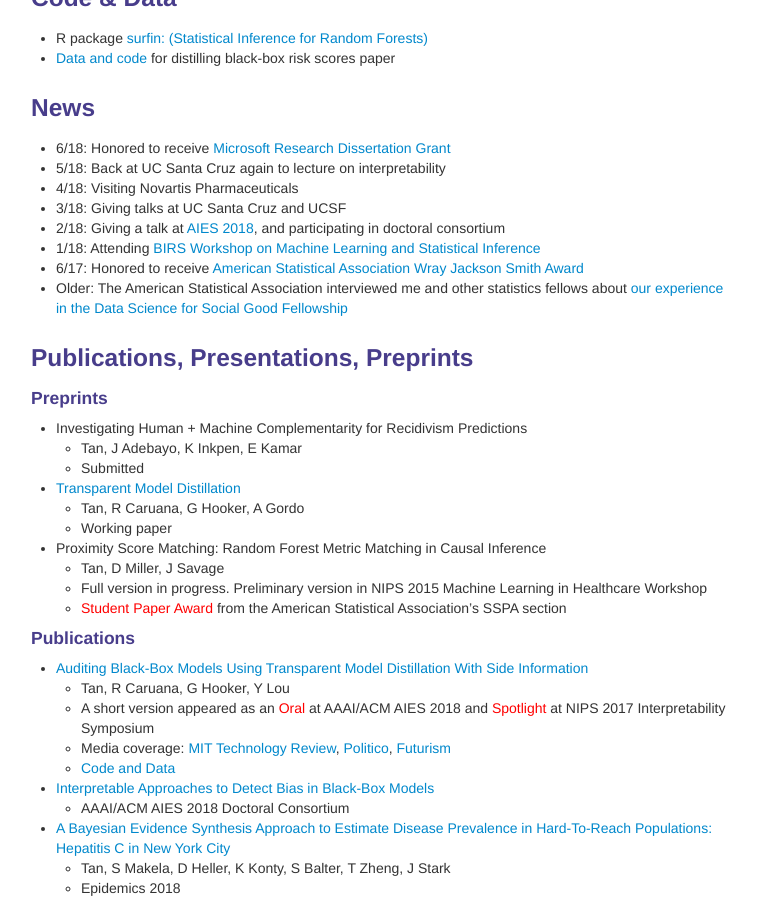
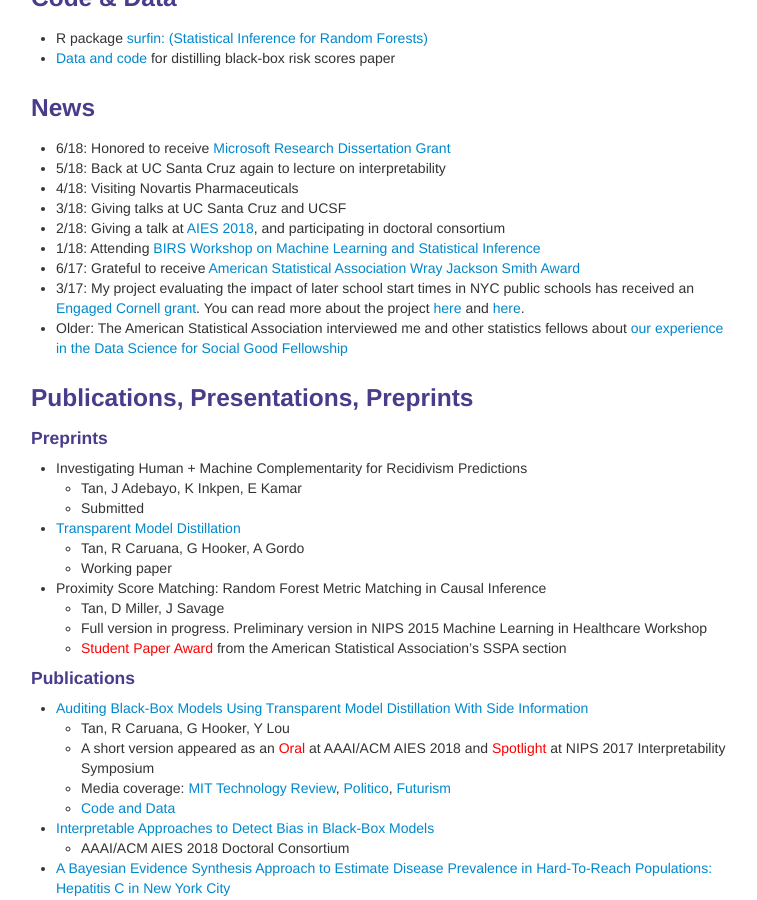
Before and after one commit to shftan/shftan.github.io, a Jekyll site: the page built from index.md, in a window 1280 px wide and 900 px high, scrolled down 424 px. Shown: the whole window, without its empty margins (259-1016 px from the left). Built offline with Jekyll 4.4.1, drawn with Linux system fonts in a browser that asks for light colours.

Commit message:
Update index.md

```diff
--- a/index.md
+++ b/index.md
@@ -30,7 +30,8 @@ Contact me at ht395 AT cornell.edu
 - 3/18: Giving talks at UC Santa Cruz and UCSF
 - 2/18: Giving a talk at [AIES 2018](http://www.aies-conference.com), and participating in doctoral consortium
 - 1/18: Attending [BIRS Workshop on Machine Learning and Statistical Inference](http://www.birs.ca/events/2018/5-day-workshops/18w5054)
-- 6/17: Honored to receive [American Statistical Association Wray Jackson Smith Award](http://stattrak.amstat.org/2017/07/01/smithscholarship/)
+- 6/17: Grateful to receive [American Statistical Association Wray Jackson Smith Award](http://stattrak.amstat.org/2017/07/01/smithscholarship/)
+- 3/17: My project evaluating the impact of later school start times in NYC public schools has received an [Engaged Cornell grant](http://engaged.cornell.edu/recipient/2017-18-engaged-graduate-student-grant-recipients/). You can read more about the project [here](https://cals.cornell.edu/news/engaged-graduate-student-grants-fund-phd-students/) and [here](http://news.cornell.edu/stories/2017/04/engaged-graduate-student-grants-fund-16-phd-students).
 - Older: The American Statistical Association interviewed me and other statistics fellows about [our experience in the Data Science for Social Good Fellowship](http://magazine.amstat.org/blog/2014/10/01/dssg/)
 
 <div class="row-fluid" id="publications"><h3>Publications, Presentations, Preprints</h3>
```
